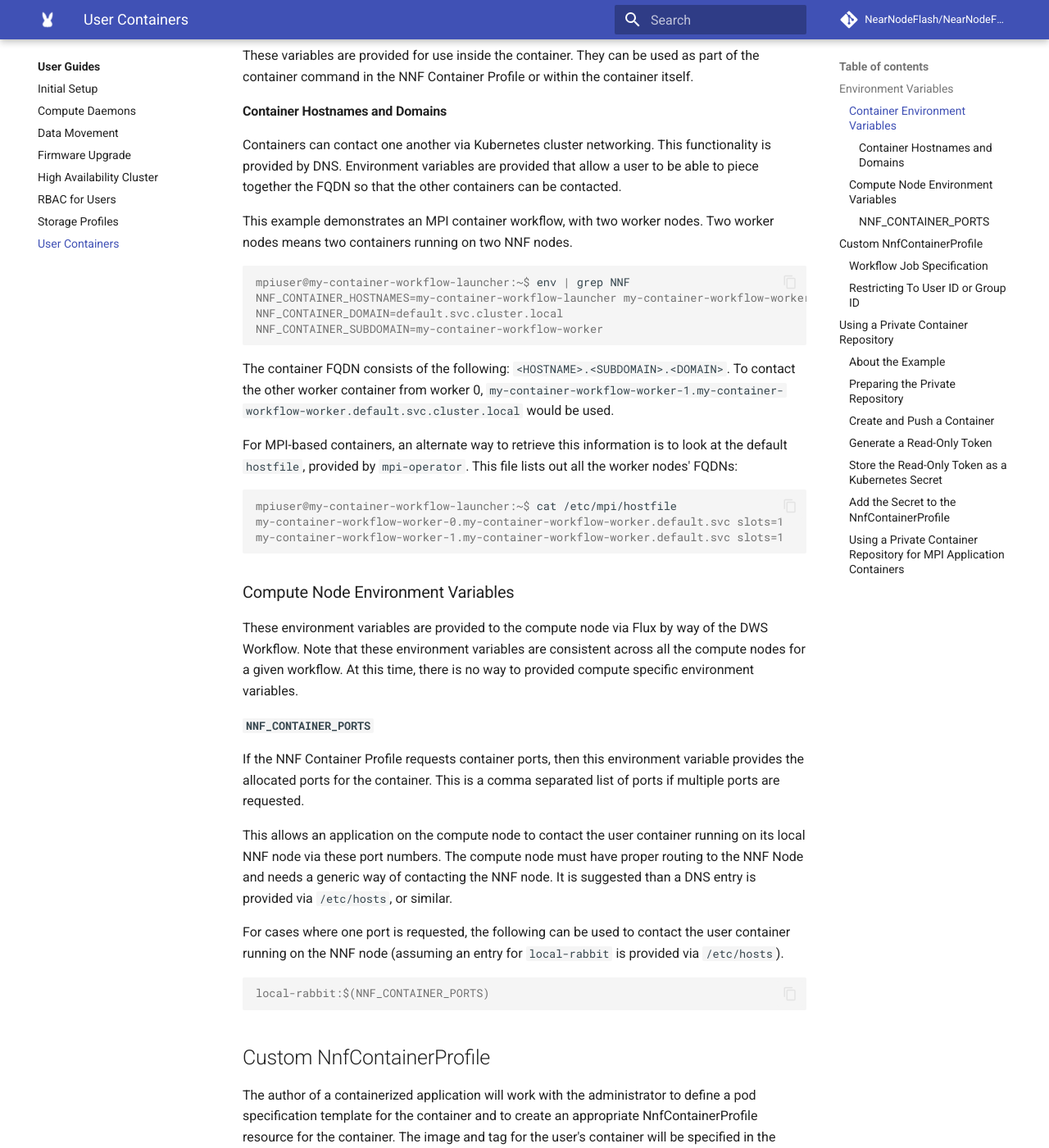
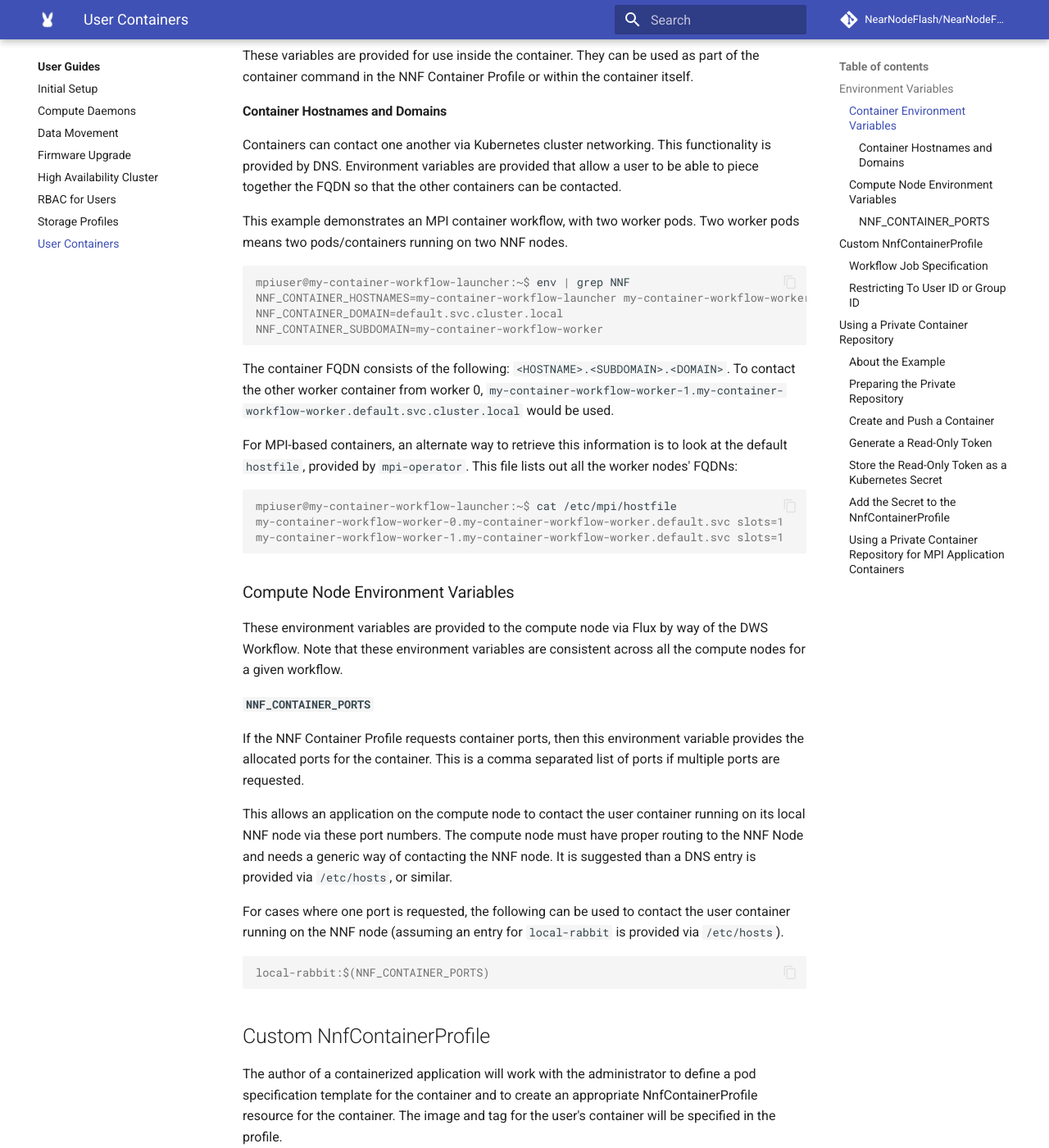
Before and after one commit to NearNodeFlash/NearNodeFlash.github.io, an MkDocs documentation site: the page built from docs/guides/user-containers/readme.md, in a window 1280 px wide and 1400 px high, scrolled down 619 px. Shown: the whole window at 82% size. Built offline with MkDocs 1.6.1 and Material for MkDocs 9.7.7, drawn with Linux system fonts in a browser that asks for light colours; comment, search, counter and statistics services are not loaded; the version menu is left out.

Commit message:
review comments

````diff
--- a/docs/guides/user-containers/readme.md
+++ b/docs/guides/user-containers/readme.md
@@ -21,7 +21,7 @@ container command in the NNF Container Profile or within the container itself.
 
 Containers can contact one another via Kubernetes cluster networking. This functionality is provided by DNS. Environment variables are provided that allow a user to be able to piece together the FQDN so that the other containers can be contacted.
 
-This example demonstrates an MPI container workflow, with two worker nodes. Two worker nodes means two containers running on two NNF nodes.
+This example demonstrates an MPI container workflow, with two worker pods. Two worker pods means two pods/containers running on two NNF nodes.
 
 ```console
 mpiuser@my-container-workflow-launcher:~$ env | grep NNF
@@ -42,7 +42,7 @@ my-container-workflow-worker-1.my-container-workflow-worker.default.svc slots=1
 
 ### Compute Node Environment Variables
 
-These environment variables are provided to the compute node via Flux by way of the DWS Workflow. Note that these environment variables are consistent across all the compute nodes for a given workflow. At this time, there is no way to provided compute specific environment variables.
+These environment variables are provided to the compute node via Flux by way of the DWS Workflow. Note that these environment variables are consistent across all the compute nodes for a given workflow.
 
 #### `NNF_CONTAINER_PORTS`
 
````
